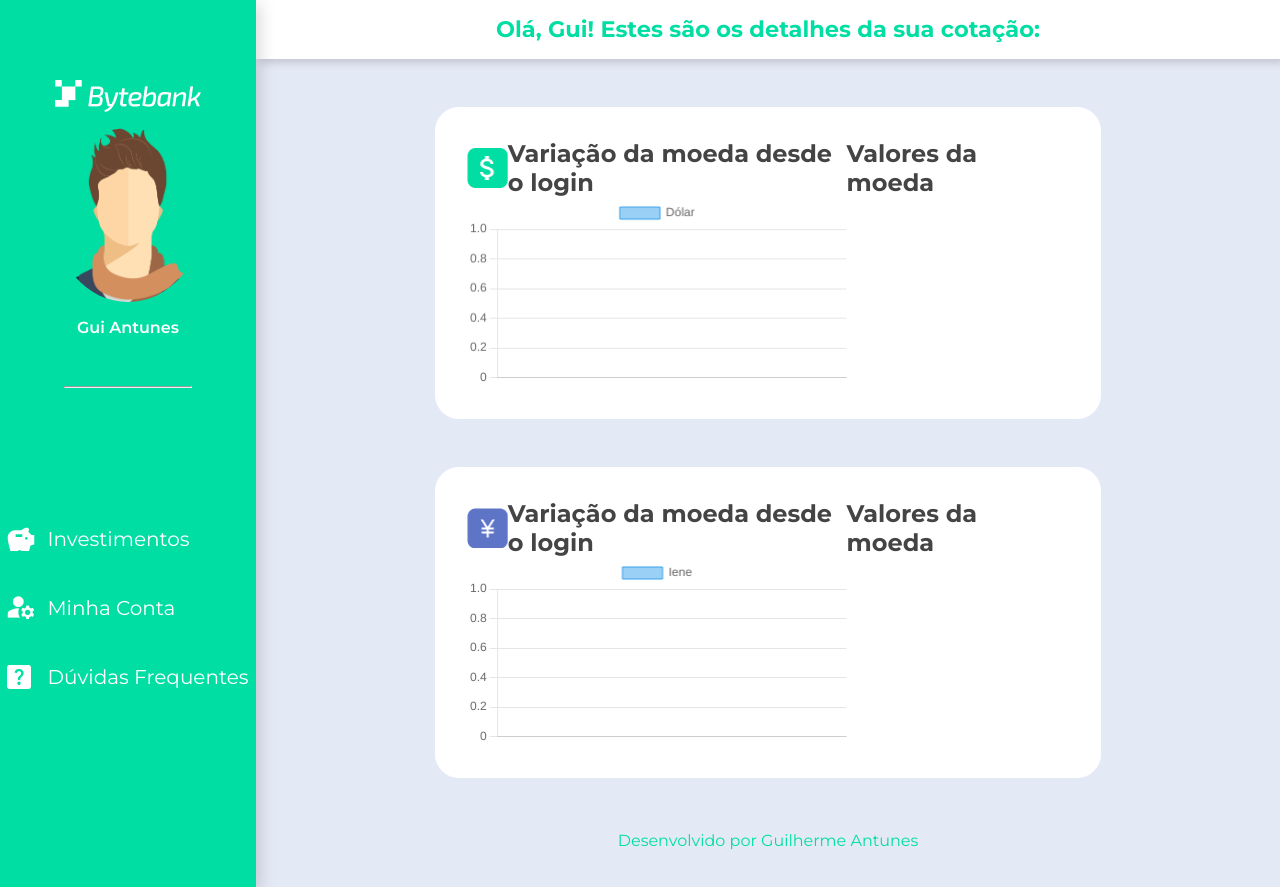
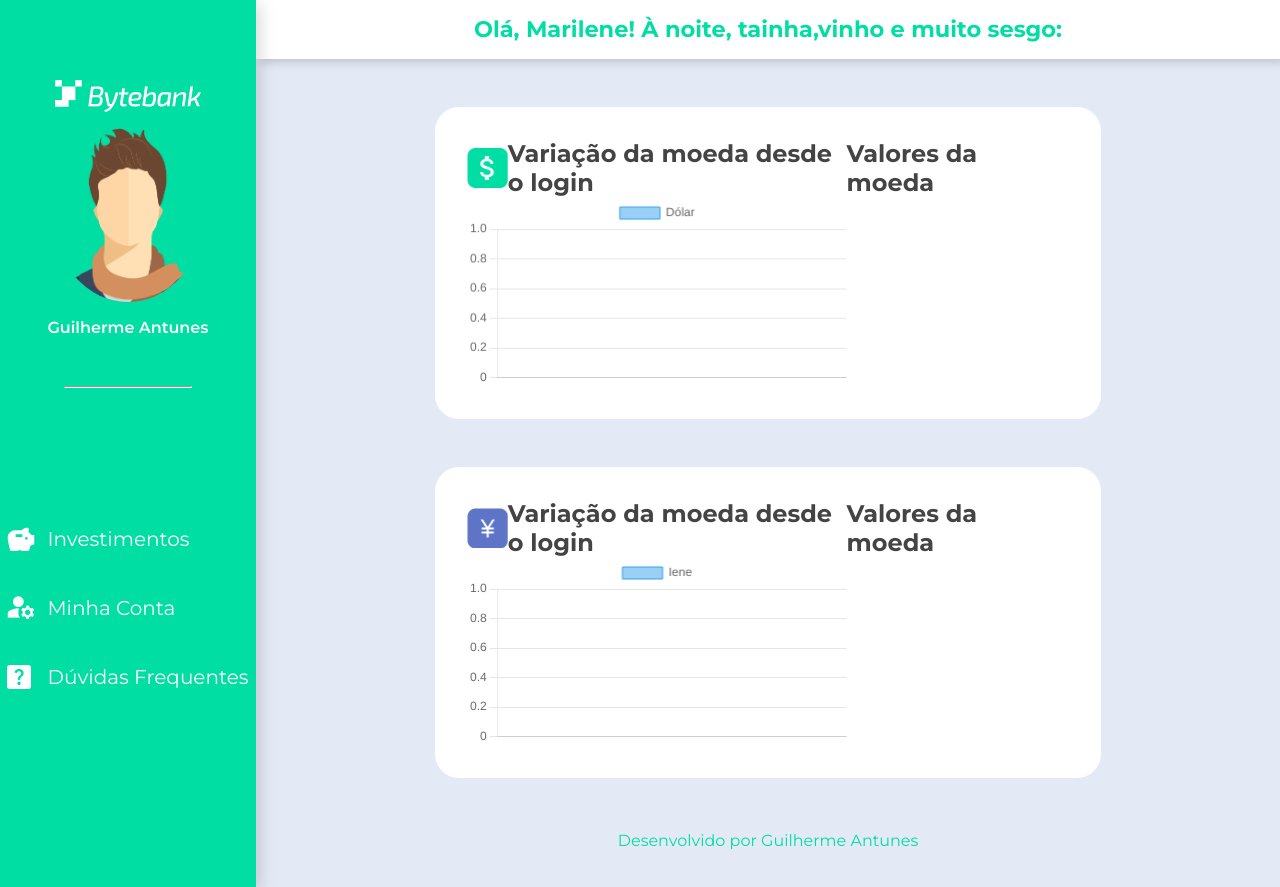
Before and after one commit to guilherme-antunes/cotacao-moedas, a plain HTML site: page index.html in a window 1280 px wide. Drawn offline with nearby package versions, Linux system fonts and the light colour scheme; no server answers.

Commit message:
mudança de h2

```diff
--- a/index.html
+++ b/index.html
@@ -15,7 +15,7 @@
   <aside class="sidebar">
     <img src="./imagens/logo.png" alt="Logo do bytebank" />
     <img src="./imagens/avatar.png" alt="Avatar do usuário" class="sidebar__avatar" />
-    <h2>Gui Antunes</h2>
+    <h2>Guilherme Antunes</h2>
     <hr class="sidebar__linha" />
     <nav class="sidebar__links">
       <a href="#"><span class="links__icone dashboard"></span>Dashboard</a>
@@ -27,7 +27,7 @@
 
   <main class="dados">
     <header class="cabecalho">
-      <h2>Olá, Gui! Estes são os detalhes da sua cotação:</h2>
+      <h2>Olá, Marilene! À noite, tainha,vinho e muito sesgo:</h2>
     </header>
 
     <article class="dadosDolar">
```
